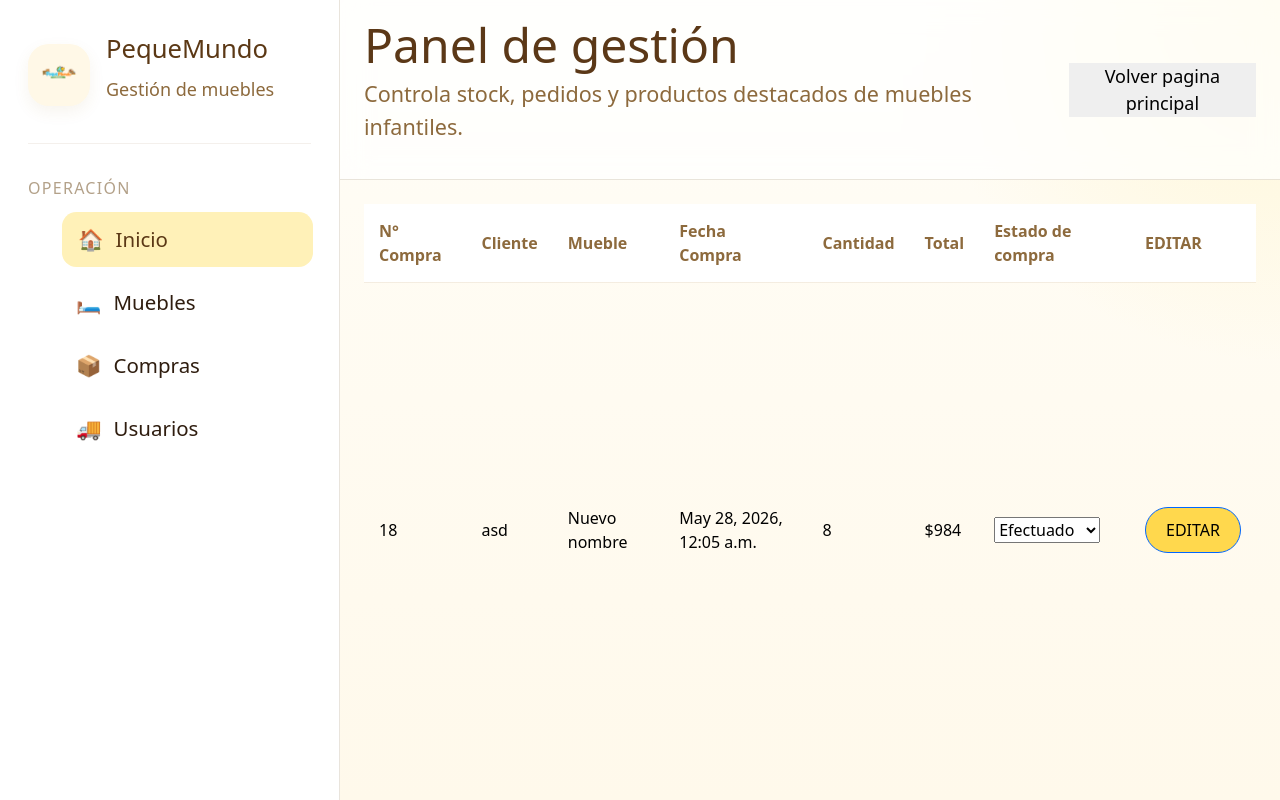
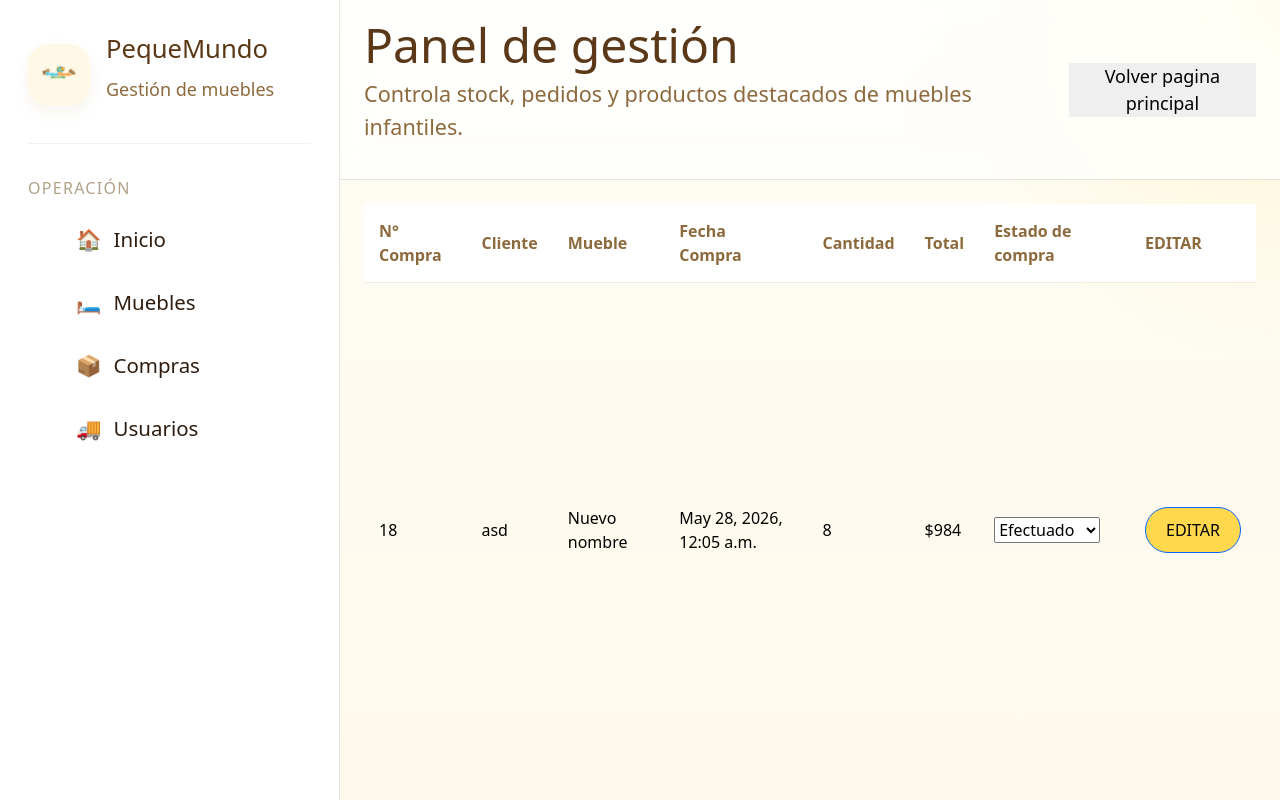
Before and after one commit to jefftechboy/PequeMundo, a Django app: page /actualizarPedidos/25/ in a window 1280 px wide. Run offline with Django 5.2, Linux system fonts and the light colour scheme; data comes from the database, SQL or seed files in the repository; some libraries are stand-ins or nearby versions; some web fonts are replaced.

Commit message:
eliminar la pagina activa de la barra lateral

```diff
--- a/app/templates/gestiones/baseGestion/navbarGestion.html
+++ b/app/templates/gestiones/baseGestion/navbarGestion.html
@@ -54,7 +54,7 @@
                 <ul class="nav-list">
 
                     <li>
-                        <a class="nav-item active" href="{% url 'IDpaginaInicioGestiones' %}">
+                        <a class="nav-item" href="{% url 'IDpaginaInicioGestiones' %}">
                             <span>🏠</span>
                             <span>Inicio</span>
                         </a>
```
